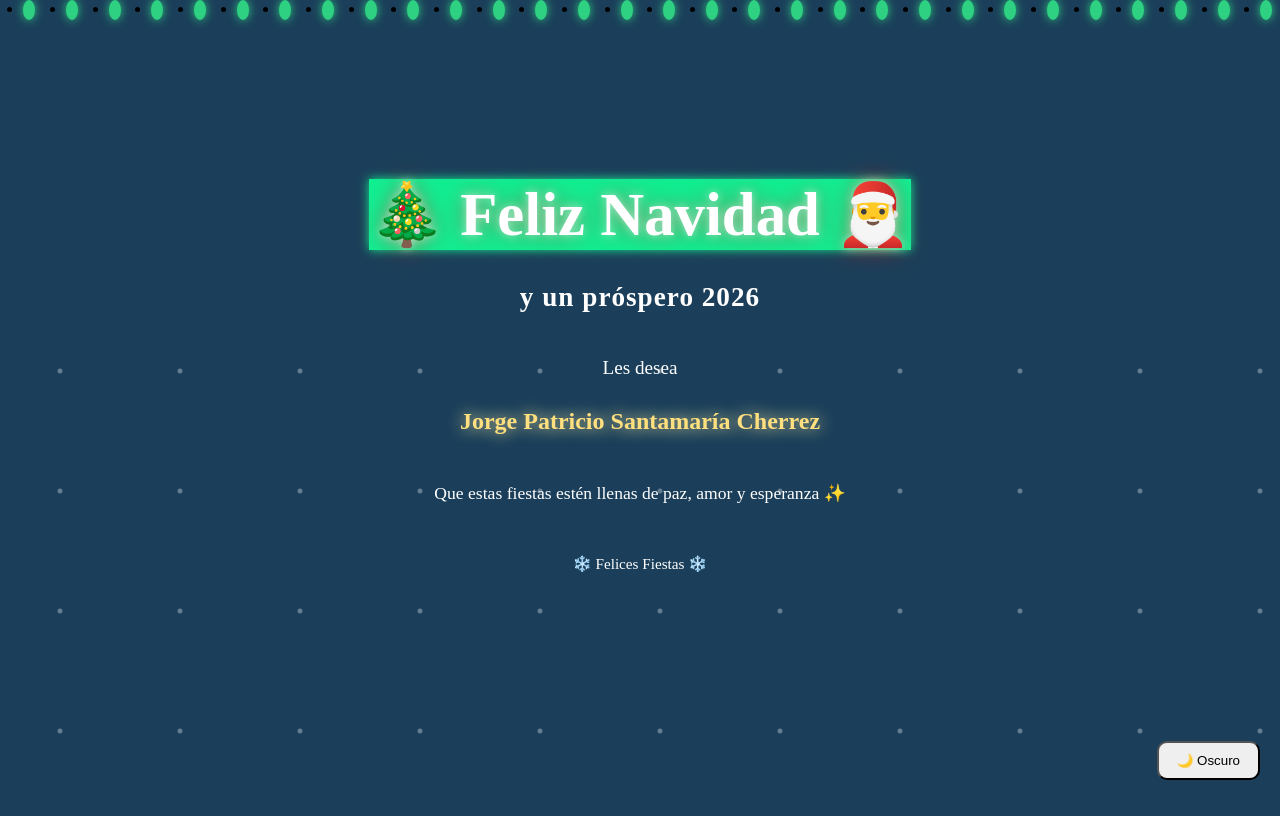
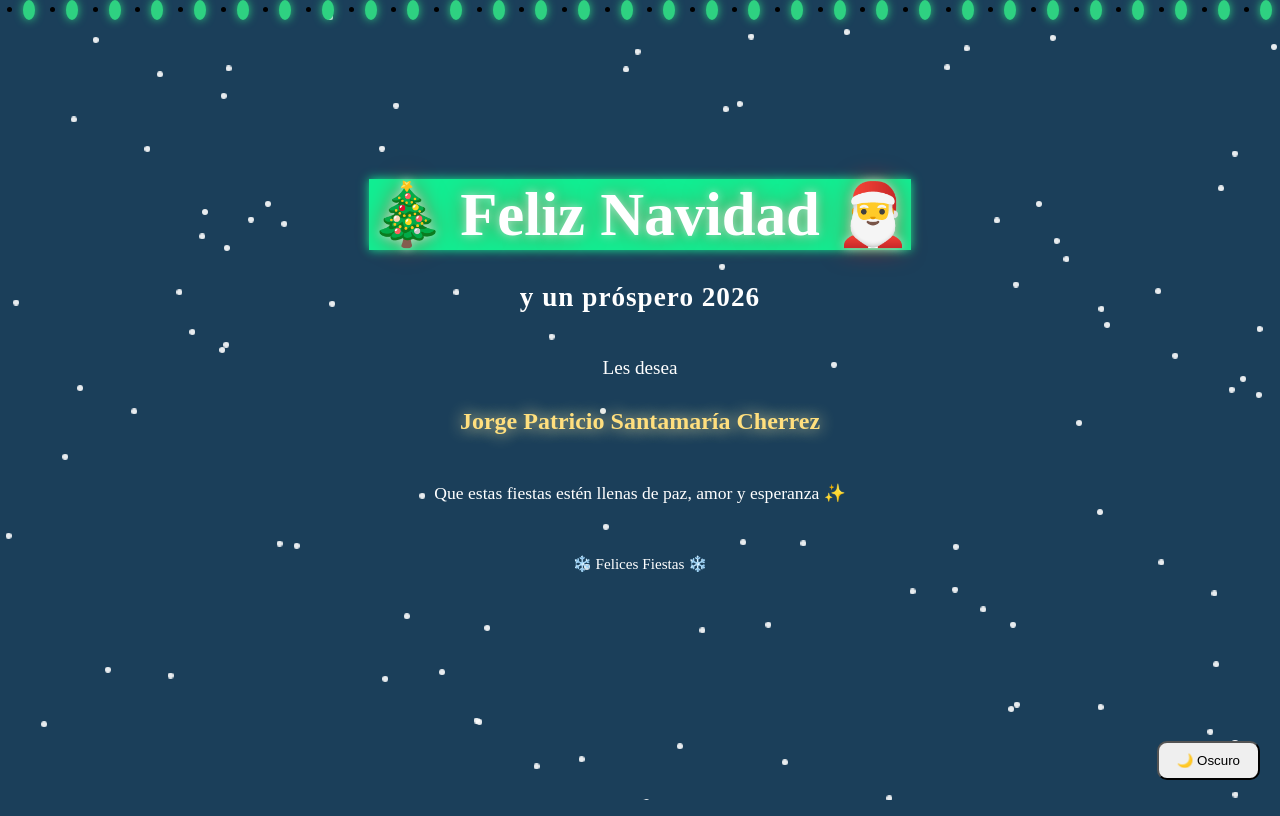
Before and after one commit to Patogol35/Navidad, a React (Vite) app: page / in a window 1280 px wide. Built offline with nearby package versions, Linux system fonts and the light colour scheme.

Commit message:
Update App.jsx

```diff
--- a/src/App.jsx
+++ b/src/App.jsx
@@ -1,18 +1,21 @@
 import { BrowserRouter, Routes, Route } from "react-router-dom";
 import Home from "./pages/Home";
 import NewYear from "./pages/NewYear";
-import SnowCSS from "./components/SnowCSS"; // ⬅️ usamos esta
+import SnowCSS from "./components/SnowCSS"; // ❄ nieve suave para móviles
+import SnowCanvas from "./components/SnowCanvas"; // ❄ copos grandes para desktop
 import Lights from "./components/Lights";
 import ThemeButton from "./components/ThemeButton";
 import { ThemeProvider } from "./context/ThemeContext";
 
 export default function App() {
+  const isMobile = window.innerWidth < 768;
+
   return (
     <ThemeProvider>
       <BrowserRouter>
 
-        {/* ❄ Nieve sin lag */}
-        <SnowCSS />
+        {/* ❄ Solo un tipo de nieve según dispositivo */}
+        {isMobile ? <SnowCSS /> : <SnowCanvas />}
 
         {/* ✨ Efectos navideños */}
         <Lights />
```
